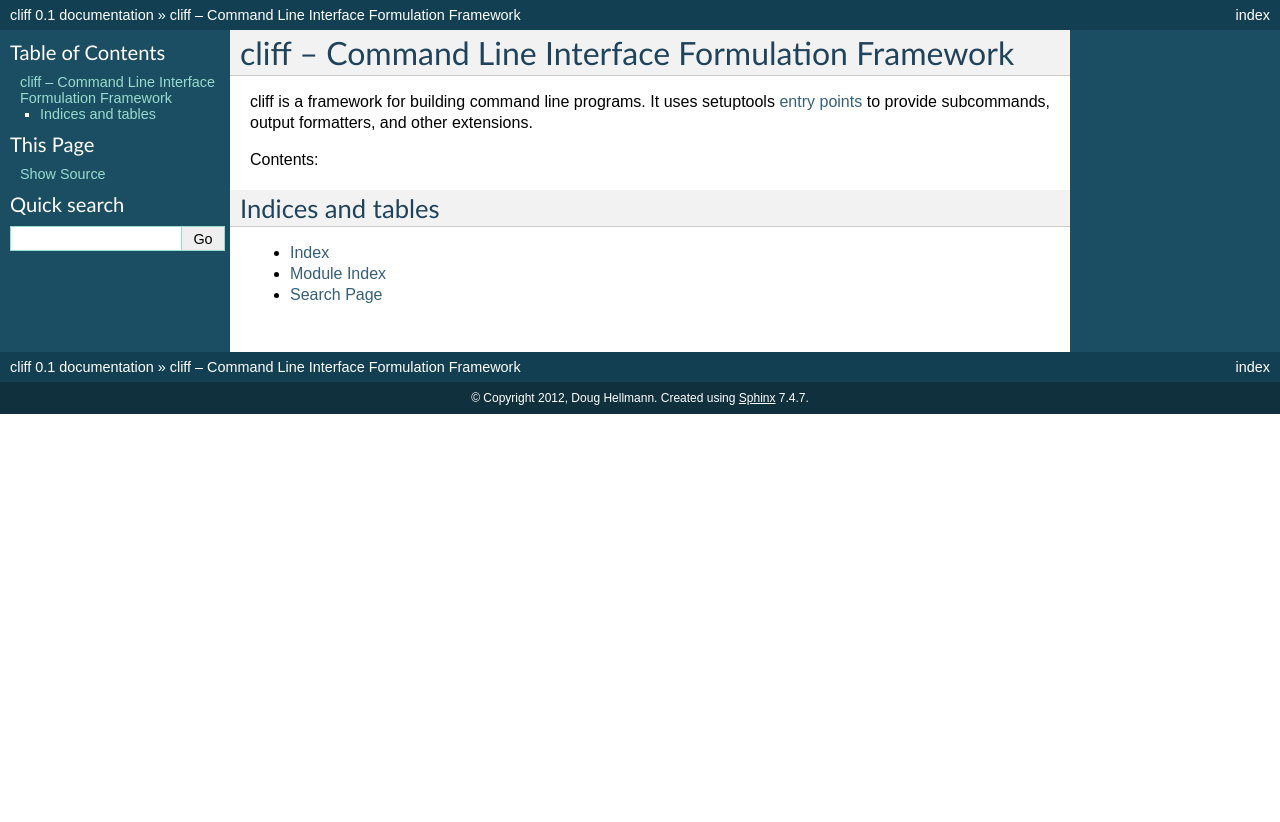
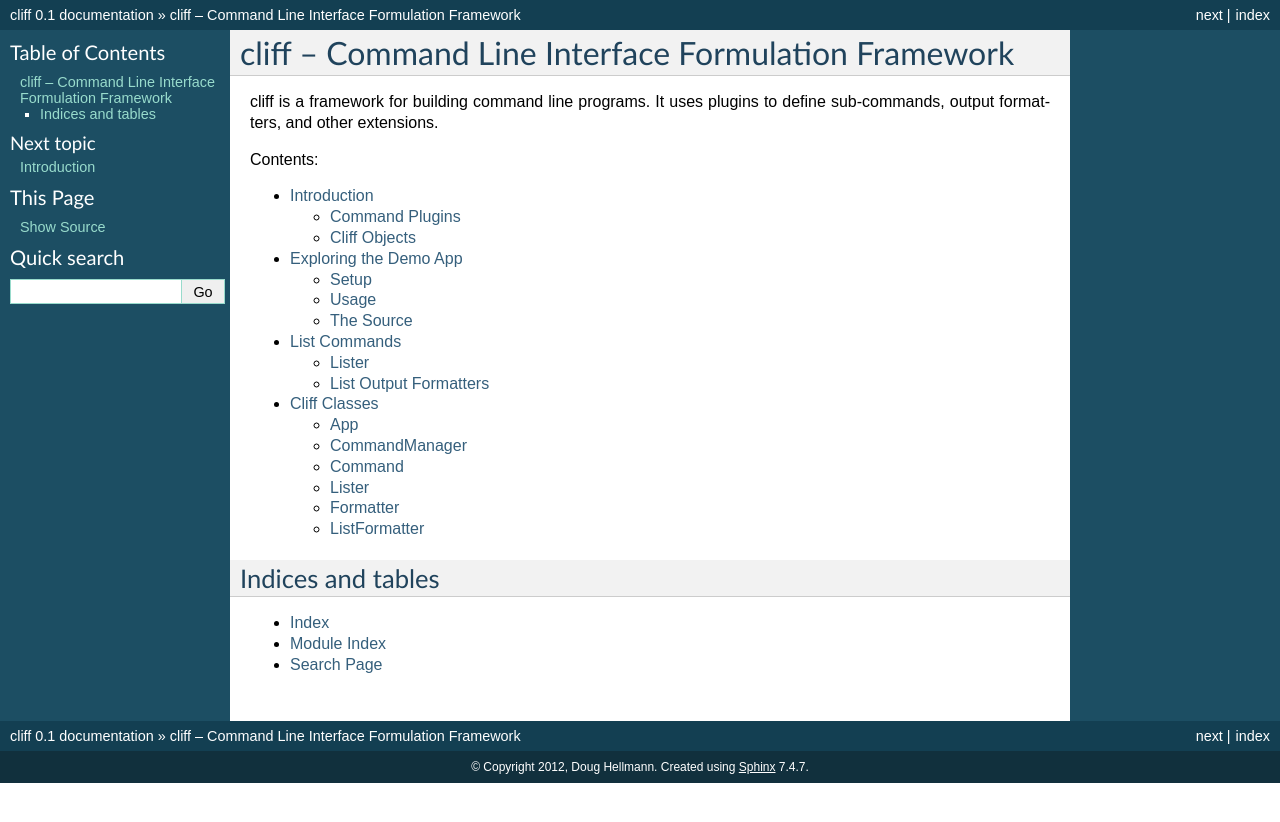
Before and after one commit to openstack/cliff, a Sphinx documentation site: the page built from docs/source/index.rst, in a window 1280 px wide. Shown: the top 822 px of the page. Built offline with Sphinx 7.4.7, drawn with Linux system fonts in a browser that asks for light colours; part of the change alters nothing that is shown.

Commit message:
add some real documentation

```diff
--- /dev/null
+++ b/docs/source/classes.rst
@@ -0,0 +1,39 @@
+===============
+ Cliff Classes
+===============
+
+App
+===
+
+.. autoclass:: cliff.app.App
+   :members:
+
+CommandManager
+==============
+
+.. autoclass:: cliff.commandmanager.CommandManager
+   :members:
+
+Command
+=======
+
+.. autoclass:: cliff.command.Command
+   :members:
+
+Lister
+======
+
+.. autoclass:: cliff.lister.Lister
+   :members:
+
+Formatter
+=========
+
+.. autoclass:: cliff.formatters.base.Formatter
+   :members:
+
+ListFormatter
+=============
+
+.. autoclass:: cliff.formatters.base.ListFormatter
+   :members:
--- /dev/null
+++ b/docs/source/demoapp.rst
@@ -0,0 +1,217 @@
+========================
+ Exploring the Demo App
+========================
+
+The cliff source package includes a ``demoapp`` directory containing
+an example main program with several command plugins.
+
+Setup
+=====
+
+To install and experiment with the demo app you should create a
+virtual environment and activate it. This will make it easy to remove
+the app later, since it doesn't do anything useful and you aren't
+likely to want to hang onto it after you understand how it works.
+
+::
+
+  $ pip install virtualenv
+  $ virtualenv .venv
+  $ . .venv/bin/activate
+  (.venv)$
+
+Next, install cliff in the same environment.
+
+::
+
+  (.venv)$ python setup.py install
+
+Finally, install the demo application into the virtual environment.
+
+::
+
+  (.venv)$ cd demoapp
+  (.venv)$ python setup.py install
+
+Usage
+=====
+
+Both cliff and the demo installed, you can now run the command
+``cliffdemo``.
+
+For basic command usage instructions, run::
+
+  (.venv)$ cliffdemo -h
+
+To see a list of commands availble from the plugins, run::
+
+  (.venv)$ cliffdemo --help
+
+Run the ``simple`` command by passing its name as argument to ``cliffdemo``.
+
+::
+
+  (.venv)$ cliffdemo simple
+
+The ``simple`` command prints this output to the console:
+
+::
+
+  sending greeting
+  hi!
+
+
+To see help for an individual command, include the command name on the
+command line::
+
+  (.venv)$ cliffdemo files --help
+
+The Source
+==========
+
+The ``cliffdemo`` application is defined in a ``cliffdemo`` package
+containing several modules.
+
+main.py
+-------
+
+The main application is defined in ``main.py``:
+
+.. literalinclude:: ../../demoapp/cliffdemo/main.py
+   :linenos:
+
+The :class:`DemoApp` class inherits from :class:`App` and overrides
+:func:`__init__` to set the program description and version number. It
+also passes a :class:`CommandManager` instance configured to look for
+plugins in the ``cliff.demo`` namespace.
+
+The :func:`prepare_to_run_command` method of :class:`DemoApp` will be
+invoked after the main program arguments are parsed and the command is
+identified, but before the command is given its arguments and
+run. This hook is intended for opening connections to remote web
+services, databases, etc. using arguments passed to the main
+application.
+
+The :func:`clean_up` method of :class:`DemoApp` is invoked after the
+command runs. If the command raised an exception, the exception object
+is passed to :func:`clean_up`. Otherwise the ``err`` argument is
+``None``.
+
+The :func:`main` function defined in ``main.py`` is registered as a
+console script entry point so that :class:`DemoApp` can be run from
+the command line (see the discussion of ``setup.py`` below).
+
+simple.py
+---------
+
+Two commands are defined in ``simple.py``:
+
+.. literalinclude:: ../../demoapp/cliffdemo/simple.py
+   :linenos:
+
+:class:`Simple` demonstrates using logging to emit messages on the
+console at different verbose levels.
+
+::
+
+    (.venv)$ cliffdemo simple
+    sending greeting
+    hi!
+
+    (.venv)$ cliffdemo -v simple
+    prepare_to_run_command Simple
+    sending greeting
+    debugging
+    hi!
+    clean_up Simple
+
+    (.venv)$ cliffdemo -q simple
+    hi!
+
+:class:`Error` always raises a :class:`RuntimeError` exception when it
+is invoked, and can be used to experiment with the error handling
+features of cliff.
+
+::
+
+    (.venv)$ cliffdemo error
+    causing error
+    ERROR: this is the expected exception
+
+    (.venv)$ cliffdemo -v error
+    prepare_to_run_command Error
+    causing error
+    ERROR: this is the expected exception
+    clean_up Error
+    got an error: this is the expected exception
+
+    (.venv)$ cliffdemo --debug error
+    causing error
+    this is the expected exception
+    Traceback (most recent call last):
+      File ".../cliff/app.py", line 148, in run
+        result = cmd.run(parsed_args)
+      File ".../demoapp/cliffdemo/simple.py", line 24, in run
+        raise RuntimeError('this is the expected exception')
+    RuntimeError: this is the expected exception
+    Traceback (most recent call last):
+      File "/Users/dhellmann/Envs/cliff/bin/cliffdemo", line 9, in <module>
+        load_entry_point('cliffdemo==0.1', 'console_scripts', 'cliffdemo')()
+      File ".../demoapp/cliffdemo/main.py", line 30, in main
+        return myapp.run(argv)
+      File ".../cliff/app.py", line 148, in run
+        result = cmd.run(parsed_args)
+      File ".../demoapp/cliffdemo/simple.py", line 24, in run
+        raise RuntimeError('this is the expected exception')
+    RuntimeError: this is the expected exception
+
+.. _demoapp-list:
+
+list.py
+-------
+
+``list.py`` includes a single command derived from
+:class:`cliff.lister.Lister` which prints a list of the files in the
+current directory.
+
+.. literalinclude:: ../../demoapp/cliffdemo/list.py
+   :linenos:
+
+:class:`Files` prepares the data, and :class:`Lister` manages the
+output formatter and printing the data to the console.
+
+::
+
+    (.venv)$ cliffdemo files
+    +---------------+------+
+    |      Name     | Size |
+    +---------------+------+
+    | build         |  136 |
+    | cliffdemo.log | 2546 |
+    | Makefile      | 5569 |
+    | source        |  408 |
+    +---------------+------+
+
+    (.venv)$ cliffdemo files -f csv
+    "Name","Size"
+    "build",136
+    "cliffdemo.log",2690
+    "Makefile",5569
+    "source",408
+
+setup.py
+--------
+
+The demo application is packaged using distribute_, the modern
+implementation of setuptools.
+
+.. literalinclude:: ../../demoapp/setup.py
+   :linenos:
+
+The important parts of the packaging instructions are the
+``entry_points`` settings. All of the commands are registered in the
+``cliff.demo`` namespace. Each main program should define its own
+command namespace so that it only loads the command plugins that it
+should be managing.
+
+.. _distribute: http://packages.python.org/distribute/
--- a/docs/source/index.rst
+++ b/docs/source/index.rst
@@ -3,14 +3,18 @@
 =======================================================
 
 cliff is a framework for building command line programs. It uses
-setuptools `entry points`_ to provide subcommands, output formatters, and
-other extensions.
+plugins to define sub-commands, output formatters, and other
+extensions.
 
 Contents:
 
 .. toctree::
    :maxdepth: 2
 
+   introduction
+   demoapp
+   list_commands
+   classes
 
 
 Indices and tables
@@ -19,5 +23,3 @@ Indices and tables
 * :ref:`genindex`
 * :ref:`modindex`
 * :ref:`search`
-
-.. _entry points: http://packages.python.org/distribute/setuptools.html
--- /dev/null
+++ b/docs/source/introduction.rst
@@ -0,0 +1,55 @@
+==============
+ Introduction
+==============
+
+The cliff framework is meant to be used to create multi-level commands
+such as subversion and git, where the main program handles some basic
+argument parsing and then invokes a sub-command to do the work.
+
+Command Plugins
+===============
+
+Cliff takes advantage of Python's ability to load code dynamically to
+allow the sub-commands of a main program to be implemented, packaged,
+and distributed separately from the main program. This organization
+provides a unified view of the command for *users*, while giving
+developers the opportunity organize source code in any way they see
+fit.
+
+Cliff Objects
+=============
+
+Cliff is organized around three objects that are combined to create a
+useful command line program.
+
+The Application
+---------------
+
+An :class:`cliff.app.App` is the main program that you run from the shell
+command prompt. It is responsible for global operations that apply to
+all of the commands, such as configuring logging and setting up I/O
+streams.
+
+The CommandManager
+------------------
+
+The :class:`cliff.commandmanager.CommandManager` knows how to load
+individual command plugins. The default implementation uses
+`setuptools entry points`_ but any mechanism for loading commands can
+be used by replacing the default :class:`CommandManager` when
+instantiating an :class:`App`.
+
+The Command
+-----------
+
+The :class:`cliff.command.Command` class is where the real work
+happens. The rest of the framework is present to help the user
+discover the command plugins and invoke them, and to provide runtime
+support for those plugins. Each :class:`Command` subclass is
+responsible for taking action based on instructions from the user. It
+defines its own local argument parser (usually using argparse_) and a
+:func:`run` method that does the appropriate work.
+
+.. _setuptools entry points: http://packages.python.org/distribute/setuptools.html
+
+.. _argparse: http://docs.python.org/library/argparse.html
--- /dev/null
+++ b/docs/source/list_commands.rst
@@ -0,0 +1,51 @@
+===============
+ List Commands
+===============
+
+One of the most common patterns with command line programs is the need
+to print lists of data. cliff provides a base class for commands of
+this type so that they only need to prepare the data, and the user can
+choose from one of several output formatter plugins to see the list of
+data in their preferred format.
+
+Lister
+======
+
+The :class:`cliff.lister.Lister` base class API extends
+:class:`Command` to add a :func:`get_data` method. Subclasses should
+provide a :func:`get_data` implementation that returns a two member
+tuple containing a tuple with the names of the columns in the dataset
+and an iterable that will yield the data to be output. See the
+description of :ref:`the files command in the demoapp <demoapp-list>`
+for details.
+
+List Output Formatters
+======================
+
+cliff is delivered with two output formatters for list
+commands. :class:`Lister` adds a command line switch to let the user
+specify the formatter they want, so you don't have to do any extra
+work in your application.
+
+csv
+---
+
+The ``csv`` formatter produces a comma-separated-values document as
+output. CSV data can be imported into a database or spreadsheet for
+further manipulation.
+
+PrettyTable
+-----------
+
+The ``PrettyTable`` formatter uses PrettyTable_ to produce output
+formatted for human consumption.
+
+.. _PrettyTable: http://code.google.com/p/prettytable/
+
+Creating Your Own Formatter
+---------------------------
+
+If the standard formatters do not meet your needs, you can bundle
+another formatter with your program by subclassing from
+:class:`cliff.formatters.base.ListFormatter` and registering the
+plugin in the ``cliff.formatter.list`` namespace.
```
